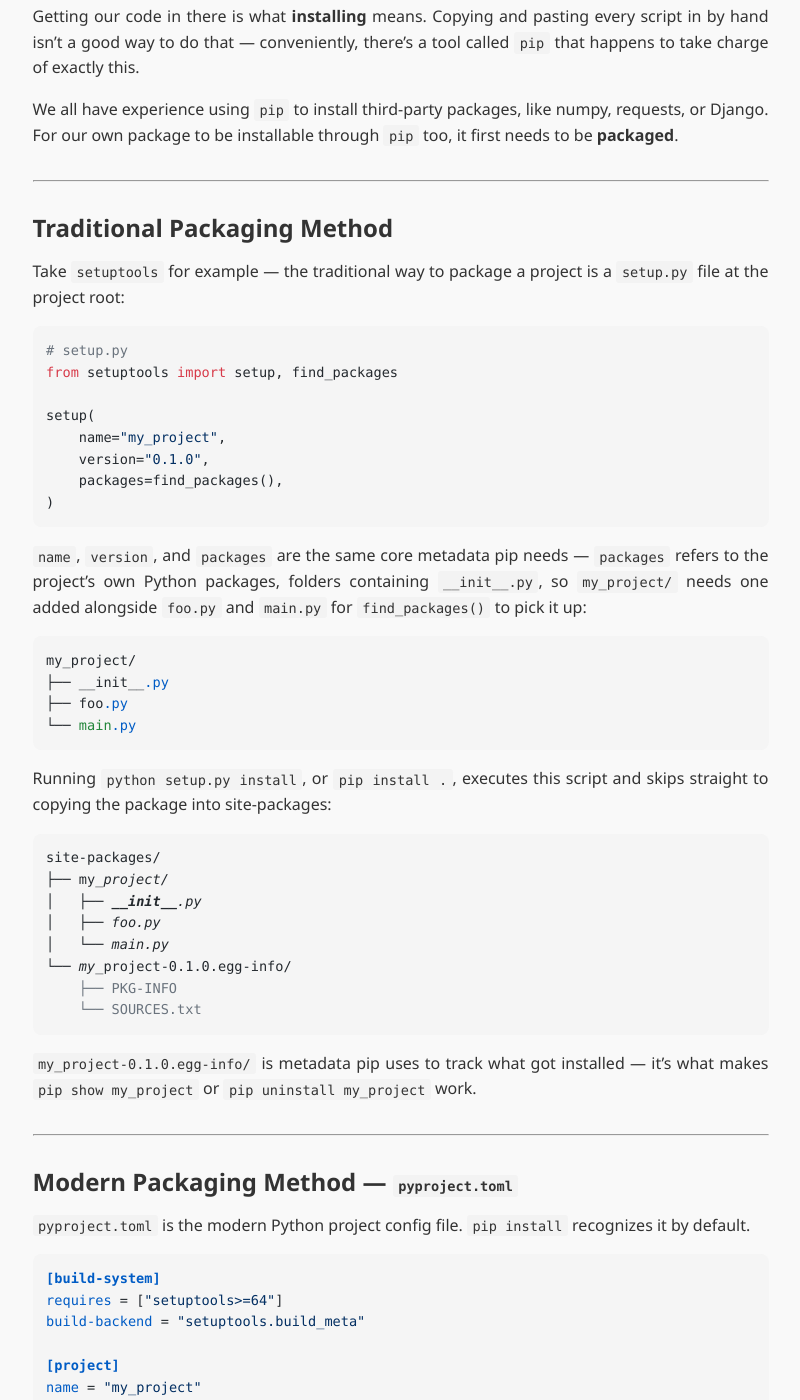
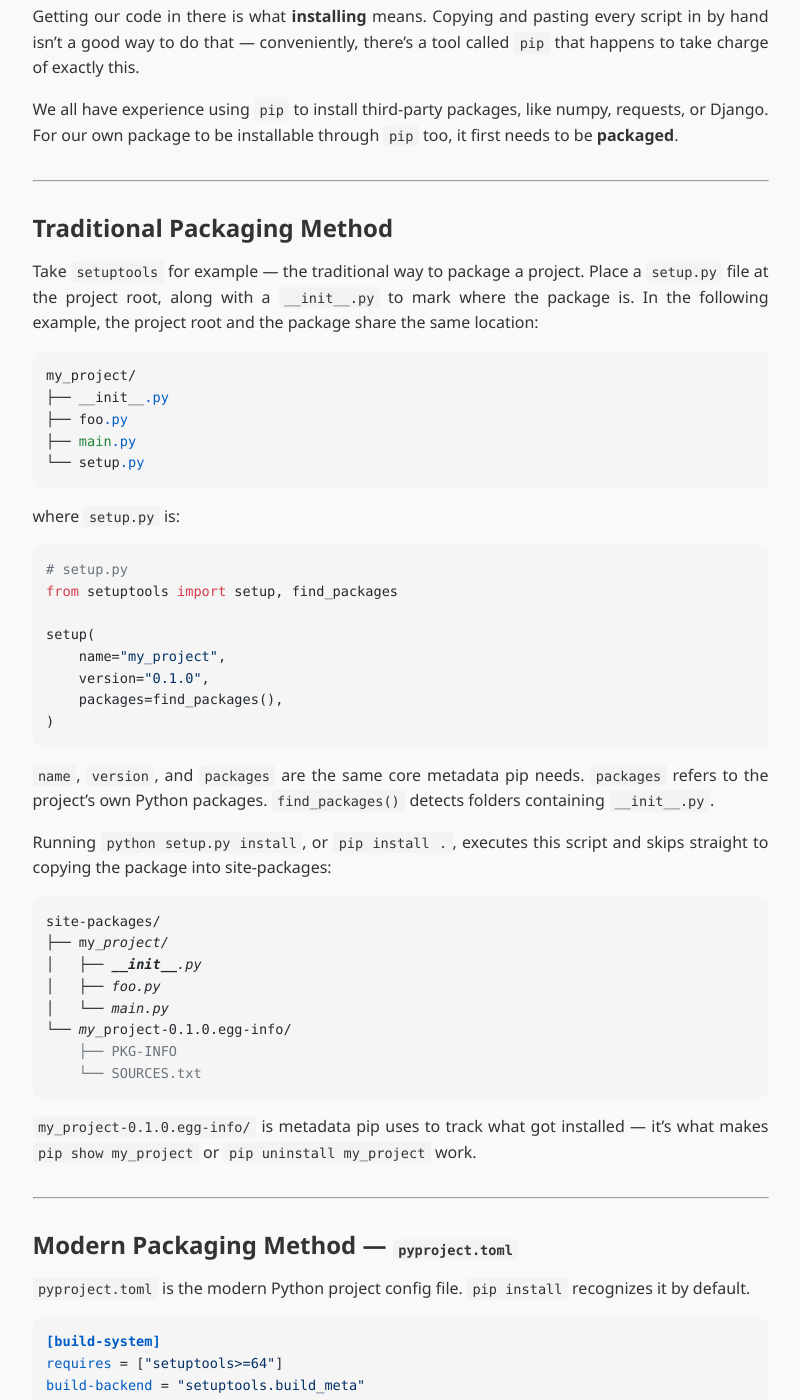
Before and after one commit to wyatthoho/wyatthoho.github.io, a Jekyll site: the page built from _dev_notes/practical-guide-to-pyproject.md, in a window 1280 px wide and 1400 px high, scrolled down 2685 px. Shown: the whole window, without its empty margins (232-1032 px from the left). Built offline with Jekyll 4.4.1, drawn with Linux system fonts in a browser that asks for light colours; nearby versions of some CDN libraries; some of the changed text lies outside the part shown.

Commit message:
Enhance practical guide by clarifying traditional packaging method and installation processes for better understanding

````diff
--- a/_dev_notes/practical-guide-to-pyproject.md
+++ b/_dev_notes/practical-guide-to-pyproject.md
@@ -118,7 +118,17 @@
 
 ## Traditional Packaging Method
 
-Take `setuptools` for example — the traditional way to package a project is a `setup.py` file at the project root:
+Take `setuptools` for example — the traditional way to package a project. Place a `setup.py` file at the project root, along with a `__init__.py` to mark where the package is. In the following example, the project root and the package share the same location:
+
+```
+my_project/
+├── __init__.py
+├── foo.py
+├── main.py
+└── setup.py
+```
+
+where `setup.py` is:
 
 ```python
 # setup.py
@@ -131,14 +141,7 @@
 )
 ```
 
-`name`, `version`, and `packages` are the same core metadata pip needs — `packages` refers to the project's own Python packages, folders containing `__init__.py`, so `my_project/` needs one added alongside `foo.py` and `main.py` for `find_packages()` to pick it up:
-
-```
-my_project/
-├── __init__.py
-├── foo.py
-└── main.py
-```
+`name`, `version`, and `packages` are the same core metadata pip needs. `packages` refers to the project's own Python packages. `find_packages()` detects folders containing `__init__.py`.
 
 Running `python setup.py install`, or `pip install .`, executes this script and skips straight to copying the package into site-packages:
 
@@ -175,35 +178,23 @@
 
 `[project]` holds the same core metadata as `setup.py`'s `name` and `version`.
 
----
-
-## Two Ways to Install
-
-### `pip install .` (regular install)
+To install the package, you can run `pip install .`:
 
 1. pip reads `pyproject.toml`
 2. setuptools finds `my_project/`
 3. **Copies the code into site-packages**
 4. The running code lives in site-packages
 
-> Downside: after editing source files, you must re-run `pip install .` to see the changes.
+However, there is a downside. After editing source files, you must re-run `pip install .` to see the changes.
 
-### `pip install -e .` (editable install, for development)
+To prevent the inconvenience, install in editable mode for development by running `pip install -e .`:
 
 1. pip reads `pyproject.toml`
 2. setuptools finds `my_project/`
 3. **Creates a pointer in site-packages** (a `.pth` file or link) pointing to your local `my_project/` directory
 4. The running code lives in your local project directory
 
-> Upside: edits to source files take effect immediately on the next import — no reinstall needed.
-
-Files created in site-packages:
-
-```
-site-packages/
-├── my_project.egg-link              # older setuptools
-└── __editable__.my_project...pth    # newer setuptools
-```
+The upside is that edits to source files take effect immediately on the next import — no reinstall needed.
 
 ---
 
````
